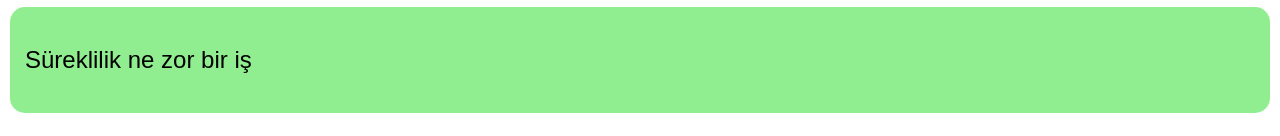
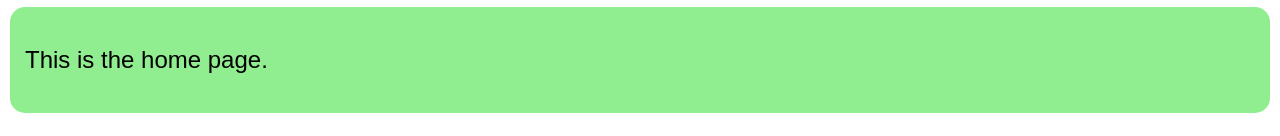
Before and after one commit to qwertymert/html-website-test, a plain HTML site: page index.html in a window 1280 px wide. Shown: the part 185-321 px from the top of the page. Drawn offline with Linux system fonts and the light colour scheme.

Commit message:
Updated index page

```diff
--- a/index.html
+++ b/index.html
@@ -15,7 +15,7 @@
   <li><a href="About.html">Hakkımda</a></li>
 </ul>
 <div class="textbox">
-	<p>Süreklilik ne zor bir iş</p>
+	<p>This is the home page.</p>
 </div>
 
 <div class="footer">
```
